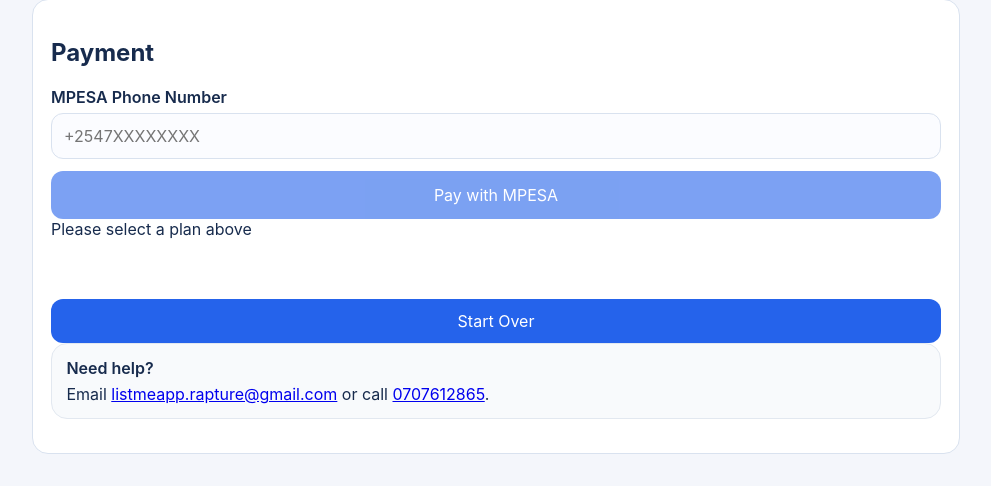
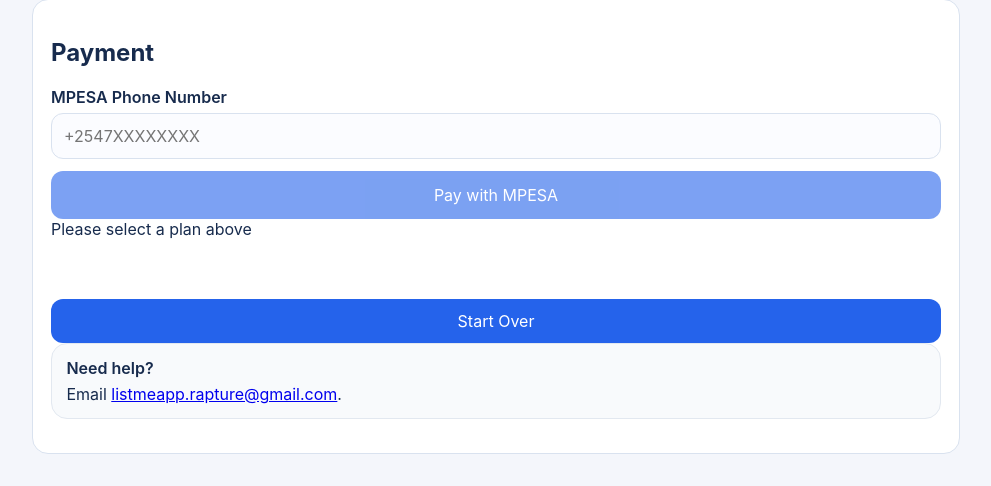
Before and after one commit to MRH-Softwares2025/CTR-Email-Sender, a FastAPI app: page /subscription in a window 1280 px wide. Shown: the part 584-1070 px from the top of the page, without its empty margins (144-1135 px from the left). Run offline with FastAPI, Linux system fonts and the light colour scheme; the visitor is signed in with stand-in values (Sample User, id 1); data comes from the database, SQL or seed files in the repository; data that the repository does not hold is empty.

Commit message:
Update UI and reset flow

```diff
--- a/templates/subscription.html
+++ b/templates/subscription.html
@@ -51,7 +51,7 @@
             </div>
             <div class="card" style="margin-bottom: 1rem; padding: 0.9rem; background: #f8fafc; border: 1px solid #e2e8f0;">
                 <p style="margin:0 0 0.35rem; font-weight:600;">Need help?</p>
-                <p style="margin:0;">Email <a href="mailto:listmeapp.rapture@gmail.com">listmeapp.rapture@gmail.com</a> or call <a href="tel:0707612865">0707612865</a>.</p>
+                <p style="margin:0;">Email <a href="mailto:listmeapp.rapture@gmail.com">listmeapp.rapture@gmail.com</a>.</p>
             </div>
         </section>
     </div>
```
